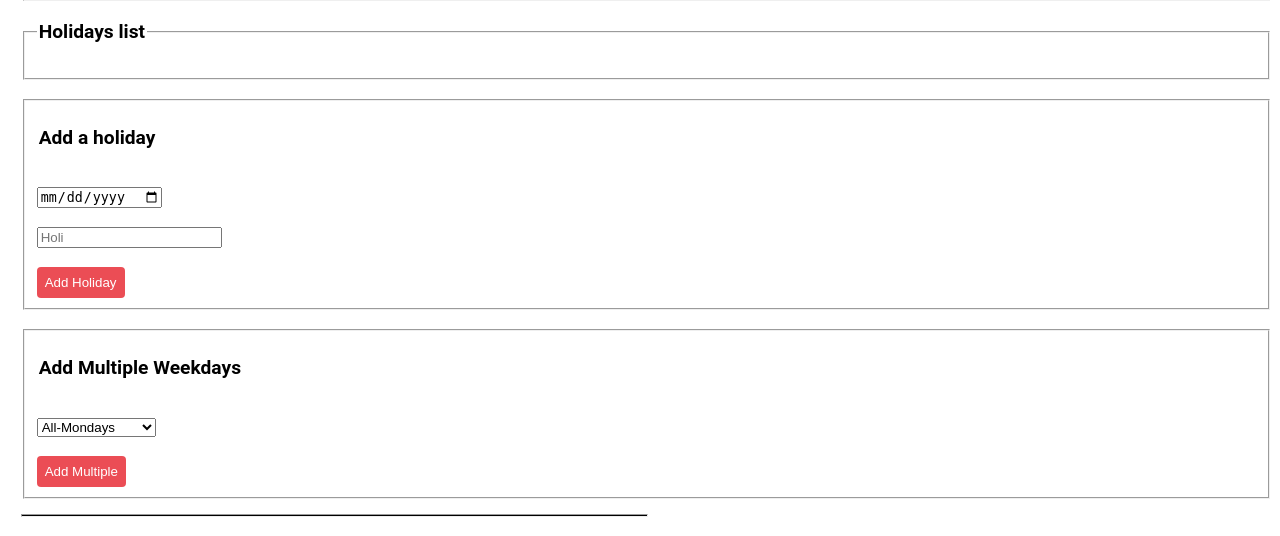
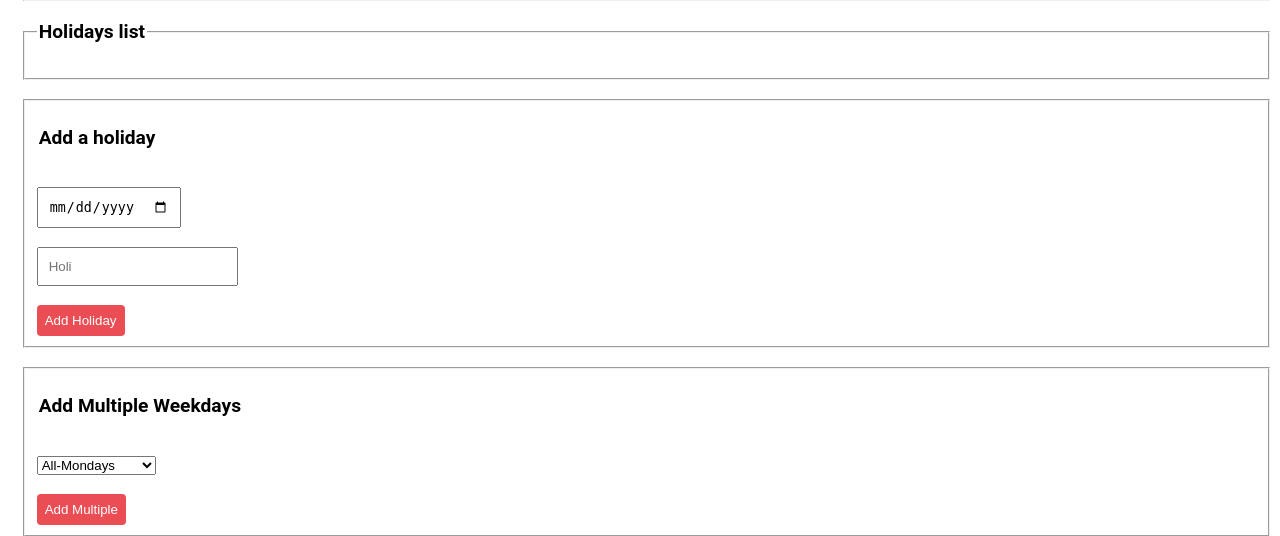
Before and after one commit to kvshravan/holiday, a Flask app: template maxh/templates/hview.html in a window 1280 px wide. Shown: the part 285-821 px from the top of the page. Run offline with Flask 2, Linux system fonts and the light colour scheme; the template is opened without the code that fills it, so the values that code supplies are empty.

Commit message:
input size

```diff
--- a/maxh/templates/hview.html
+++ b/maxh/templates/hview.html
@@ -64,6 +64,9 @@
       background-color: #eb4d55;
       color: #ffffff;
 
+    }
+    input{
+      padding: 10px;
     }
   </style>
 </head>
```
